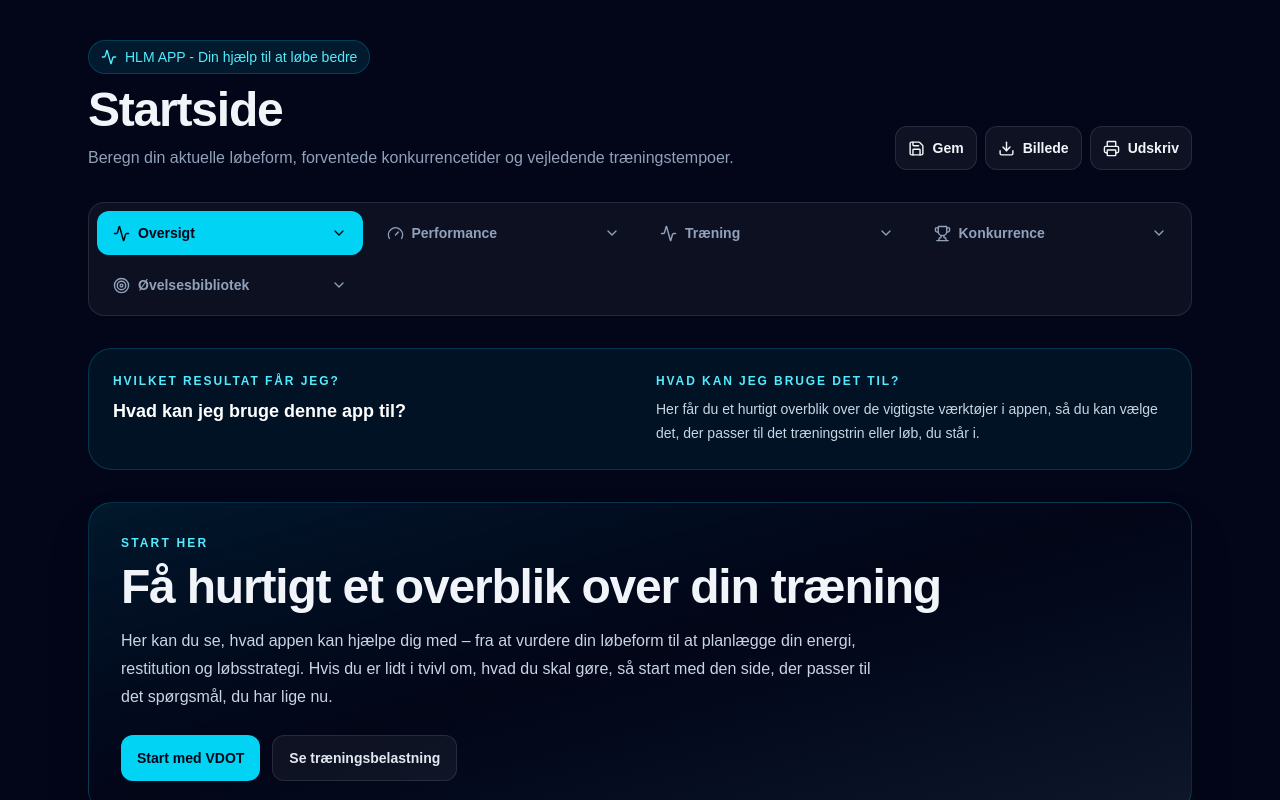
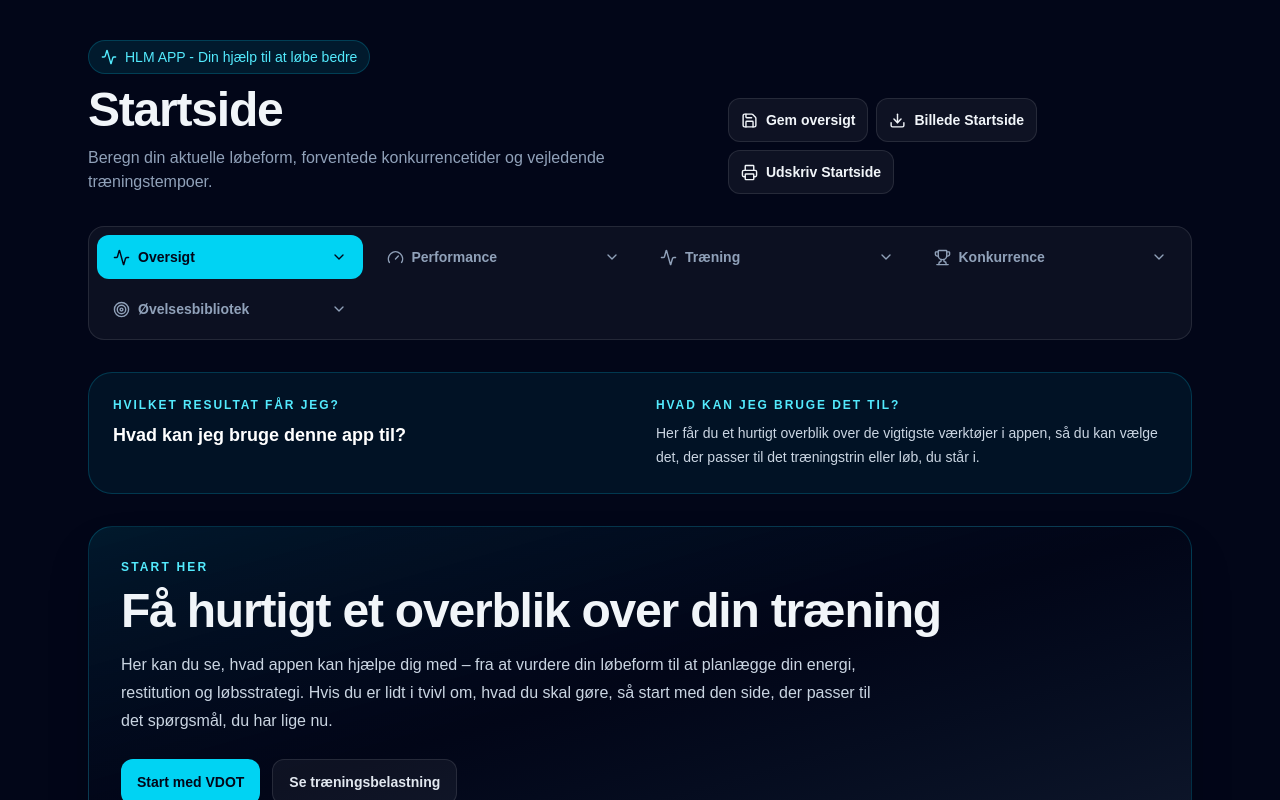
Before and after one commit to AllanGraver/hlm_run_app, a Next.js app: page /hlm_run_app/ in a window 1280 px wide. Shown: the top 800 px of the page. Built offline with nearby package versions, Linux system fonts and the light colour scheme.

Commit message:
Improve action buttons and export data

```diff
--- a/app/page.tsx
+++ b/app/page.tsx
@@ -354,27 +354,85 @@ export default function VdotCalculator() {
     window.setTimeout(() => setNotice(""), 2600);
   };
 
-  const getExportSummary = () => {
+  const getPageExportMeta = () => {
     switch (activePage) {
+      case "home":
+        return {
+          title: "Startside",
+          subtitle: "Overblik over HLM-appens værktøjer",
+          summary: "HLM App · Oversigt over løbefunktioner",
+          primary: "Startside",
+          secondary: "Vælg den funktion, du vil bruge",
+        };
       case "vo2max":
-        return `VO₂max ${Number.isFinite(vo2max) ? vo2max.toFixed(1) : "–"} ml/kg/min · ${vo2Method === "cooper" ? "Cooper-test" : "Pulsestimat"}`;
+        return {
+          title: "VO₂max",
+          subtitle: `${vo2Method === "cooper" ? "Cooper-test" : "Pulsestimat"}`,
+          summary: `VO₂max ${Number.isFinite(vo2max) ? vo2max.toFixed(1) : "–"} ml/kg/min · ${vo2Method === "cooper" ? "Cooper-test" : "Pulsestimat"}`,
+          primary: Number.isFinite(vo2max) ? `${vo2max.toFixed(1)} ml/kg/min` : "–",
+          secondary: vo2Category,
+        };
       case "training-load":
-        return `Træningsbelastning ${trainingLoad} point · ${loadLevel.label}`;
+        return {
+          title: "Træningsbelastning",
+          subtitle: `${loadActivity} · ${loadDuration} min · RPE ${loadRpe}/10`,
+          summary: `Træningsbelastning ${trainingLoad} point · ${loadLevel.label}`,
+          primary: `${trainingLoad} point`,
+          secondary: loadLevel.label,
+        };
       case "recovery":
-        return `Restitution ${Math.round(recoveryHours)} timer · ${recoveryIntensityData.label}`;
+        return {
+          title: "Restitution",
+          subtitle: `${recoveryIntensityData.label} · ${recoverySleep} t søvn`,
+          summary: `Restitution ${Math.round(recoveryHours)} timer · ${recoveryIntensityData.label}`,
+          primary: `${Math.round(recoveryHours)} timer`,
+          secondary: recoveryAdvice(recoveryHours),
+        };
       case "race-strategy":
-        return `Løbsstrategi ${strategyProfileData.label} · ${strategyCalculated ? formatTime(strategyAdjustedMinutes) : "–"}`;
+        return {
+          title: "Løbsstrategi",
+          subtitle: `${strategyProfileData.label} · ${strategyDistance} km`,
+          summary: `Løbsstrategi ${strategyProfileData.label} · ${strategyCalculated ? formatTime(strategyAdjustedMinutes) : "–"}`,
+          primary: strategyCalculated ? formatTime(strategyAdjustedMinutes) : "–",
+          secondary: strategyProfileData.label,
+        };
       case "energy-strategy":
-        return `Energistrategi ${Math.round(energyCarbGrams)} g carbs · ${energyWater} ml væske`;
+        return {
+          title: "Energistrategi",
+          subtitle: `${energyDistance} km · ${energyHours}t ${energyMinutes}m`,
+          summary: `Energistrategi ${Math.round(energyCarbGrams)} g carbs · ${energyWater} ml væske`,
+          primary: `${Math.round(energyCarbGrams)} g kulhydrat`,
+          secondary: `${energyWater} ml væske · ${energySalt} mg salt`,
+        };
       case "checklists":
-        return `Løbscheckliste ${Math.round(checklistScore)}/100 · ${checklistStatus.label}`;
+        return {
+          title: "Løbscheckliste",
+          subtitle: `${Math.round(checklistScore)}/100 · ${checklistStatus.label}`,
+          summary: `Løbscheckliste ${Math.round(checklistScore)}/100 · ${checklistStatus.label}`,
+          primary: `${Math.round(checklistScore)}/100`,
+          secondary: checklistStatus.label,
+        };
       case "exercises":
-        return `Øvelsesbibliotek · ${runningDrills.length} drills`;
+        return {
+          title: "Øvelsesbibliotek",
+          subtitle: `${runningDrills.length} øvelser og workouts`,
+          summary: `Øvelsesbibliotek · ${runningDrills.length} drills`,
+          primary: `${runningDrills.length} drills`,
+          secondary: "Teknik, styrke og opvarmning",
+        };
       case "vdot":
       default:
-        return `VDOT ${calculated && valid ? vdot.toFixed(1) : "–"} · ${selectedRace?.name ?? "Løbsdistance"}`;
+        return {
+          title: "VDOT",
+          subtitle: `${selectedRace?.name ?? "Løbsdistance"} · ${valid ? formatTime(totalMinutes) : "–"}`,
+          summary: `VDOT ${calculated && valid ? vdot.toFixed(1) : "–"} · ${selectedRace?.name ?? "Løbsdistance"}`,
+          primary: calculated && valid ? `${vdot.toFixed(1)} VDOT` : "–",
+          secondary: valid ? `${formatPace(totalMinutes / distance)} min/km` : "Udfyld tid",
+        };
     }
   };
+
+  const getExportSummary = () => getPageExportMeta().summary;
 
 
   const reset = () => {
@@ -423,6 +481,7 @@ export default function VdotCalculator() {
       label: activePageLabel,
       savedAt: new Date().toISOString(),
       summary: getExportSummary(),
+      meta: getPageExportMeta(),
     };
 
     const allSavedPages = JSON.parse(localStorage.getItem("hlm-page-snapshots") || "{}");
@@ -447,6 +506,8 @@ export default function VdotCalculator() {
   };
 
   const downloadImage = () => {
+    const meta = getPageExportMeta();
+
     if (activePage === "vdot") {
       if (!calculated || !valid || !selectedRace) return;
       const canvas = document.createElement("canvas");
@@ -542,12 +603,11 @@ export default function VdotCalculator() {
     ctx.fillText(activePageLabel, 110, 190);
     ctx.fillStyle = "#cbd5e1";
     ctx.font = "24px Arial";
-    const summary = getExportSummary();
-    ctx.fillText(summary, 110, 250);
+    ctx.fillText(meta.summary, 110, 250);
 
     const cards = [
-      { label: "Status", value: activePage === "checklists" ? `${Math.round(checklistScore)}/100` : activePage === "energy-strategy" ? `${Math.round(energyCarbGrams)} g` : activePage === "training-load" ? `${trainingLoad} point` : activePage === "recovery" ? `${Math.round(recoveryHours)} timer` : activePage === "race-strategy" ? formatTime(strategyAdjustedMinutes) : activePage === "vo2max" ? `${vo2max.toFixed(1)} ml/kg/min` : "–" },
-      { label: "Detaljer", value: activePage === "training-load" ? `${loadActivity} · ${loadDuration} min` : activePage === "recovery" ? `${recoveryIntensityData.label}` : activePage === "race-strategy" ? strategyProfileData.label : activePage === "energy-strategy" ? `${energyWater} ml væske` : activePage === "checklists" ? `${checklistTotal} punkter` : "N/A" },
+      { label: "Primær værdi", value: meta.primary },
+      { label: "Detaljer", value: meta.secondary },
     ];
 
     cards.forEach((card, index) => {
@@ -567,13 +627,13 @@ export default function VdotCalculator() {
 
     ctx.fillStyle = "#64748b";
     ctx.font = "19px Arial";
-    ctx.fillText(`${new Date().toLocaleDateString("da-DK")}  ·  ${activePageLabel}`, 110, 760);
+    ctx.fillText(`${new Date().toLocaleDateString("da-DK")}  ·  ${meta.title}`, 110, 760);
 
     const link = document.createElement("a");
     link.download = `${activePageLabel.toLowerCase().replaceAll(/[^a-z0-9]+/g, "-")}.png`;
     link.href = canvas.toDataURL("image/png");
     link.click();
-    flash("Denne side er downloadet som PNG");
+    flash(`Denne ${meta.title.toLowerCase()} er downloadet som PNG`);
   };
 
   return (
@@ -596,9 +656,9 @@ export default function VdotCalculator() {
             </p>
           </div>
           <div className="no-print flex w-full flex-wrap gap-2 sm:w-auto sm:flex">
-            <button onClick={saveCurrentPage} className="inline-flex min-h-11 flex-1 items-center justify-center gap-2 rounded-xl border border-white/10 bg-white/5 px-3 text-sm font-semibold transition hover:bg-white/10 sm:flex-none"><Save size={17} /><span className="hidden sm:inline">Gem</span></button>
-            <button onClick={downloadImage} className="inline-flex min-h-11 flex-1 items-center justify-center gap-2 rounded-xl border border-white/10 bg-white/5 px-3 text-sm font-semibold transition hover:bg-white/10 sm:flex-none"><Download size={17} /><span className="hidden sm:inline">Billede</span></button>
-            <button onClick={() => window.print()} className="inline-flex min-h-11 flex-1 items-center justify-center gap-2 rounded-xl border border-white/10 bg-white/5 px-3 text-sm font-semibold transition hover:bg-white/10 sm:flex-none"><Printer size={17} /><span className="hidden sm:inline">Udskriv</span></button>
+            <button onClick={saveCurrentPage} className="inline-flex min-h-11 flex-1 items-center justify-center gap-2 rounded-xl border border-white/10 bg-white/5 px-3 text-sm font-semibold transition hover:bg-white/10 sm:flex-none"><Save size={17} /><span className="hidden sm:inline">{activePage === "vdot" ? "Gem VDOT" : activePage === "home" ? "Gem oversigt" : `Gem ${activePageLabel}`}</span></button>
+            <button onClick={downloadImage} className="inline-flex min-h-11 flex-1 items-center justify-center gap-2 rounded-xl border border-white/10 bg-white/5 px-3 text-sm font-semibold transition hover:bg-white/10 sm:flex-none"><Download size={17} /><span className="hidden sm:inline">{activePage === "vdot" ? "Billede VDOT" : `Billede ${activePageLabel}`}</span></button>
+            <button onClick={() => { document.title = `${activePageLabel} · HLM App`; window.print(); }} className="inline-flex min-h-11 flex-1 items-center justify-center gap-2 rounded-xl border border-white/10 bg-white/5 px-3 text-sm font-semibold transition hover:bg-white/10 sm:flex-none"><Printer size={17} /><span className="hidden sm:inline">{activePage === "vdot" ? "Udskriv VDOT" : `Udskriv ${activePageLabel}`}</span></button>
           </div>
         </header>
 
```
